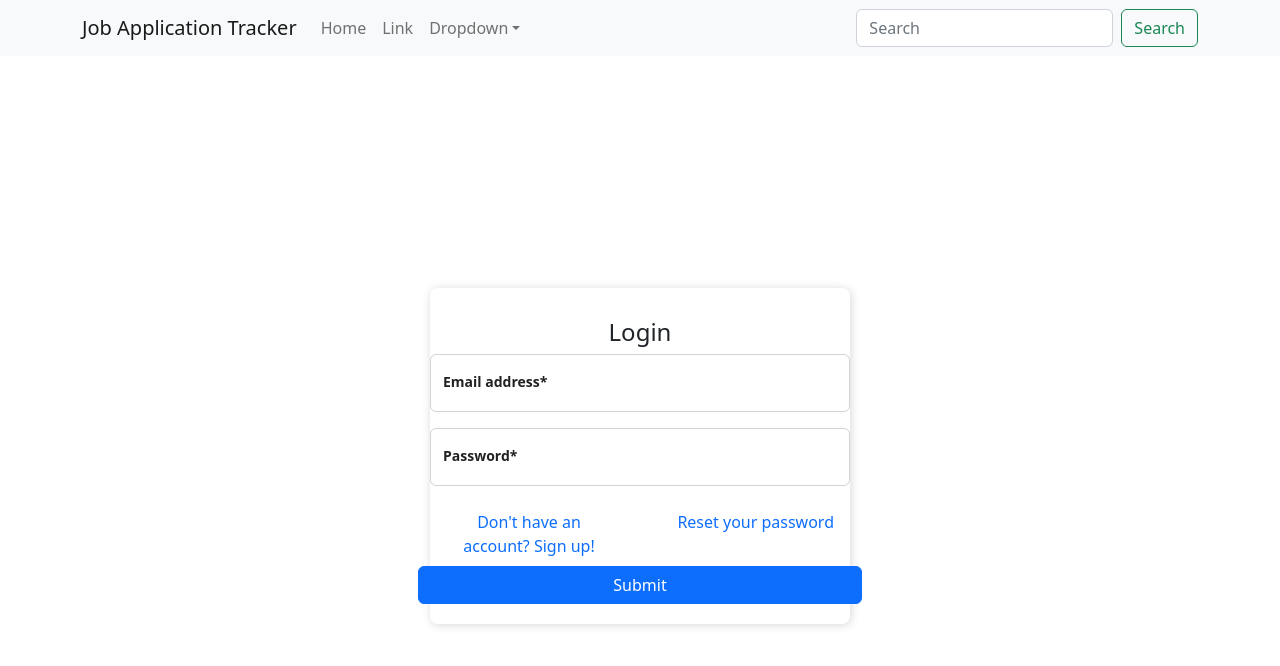
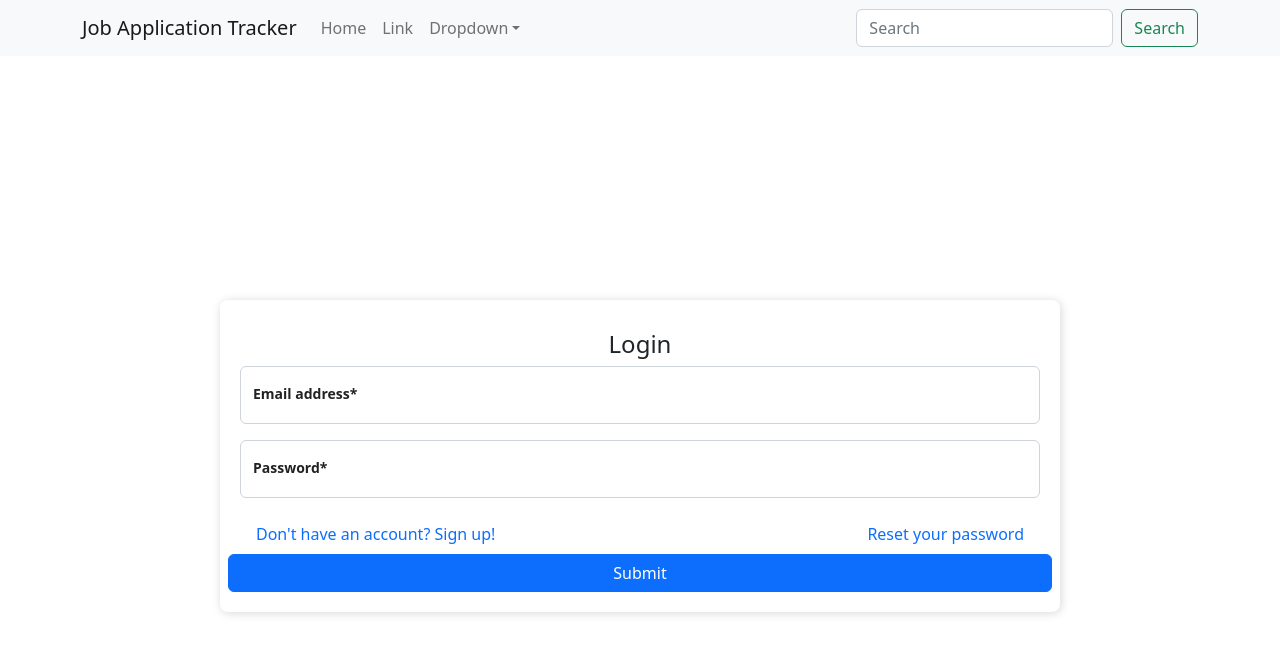
Before and after one commit to jpettit0317/JobApplicationTracker, a React (Create React App) app in the folder frontend/jobapptrackerfrontend/: page / in a window 1280 px wide. Shown: the top 666 px of the page. Built offline with nearby package versions, Linux system fonts and the light colour scheme.

Commit message:
Changed the test for App. Added some more ui to LoginPage.

```diff
--- a/frontend/jobapptrackerfrontend/src/components/Login/LoginPage.css
+++ b/frontend/jobapptrackerfrontend/src/components/Login/LoginPage.css
@@ -11,10 +11,13 @@ h1 {
 }
 
 .Auth-form {
-    width: 420px;
+    width: 840px;
+    height: fit-content;
     box-shadow: rgb(0 0 0 / 16%) 1px 1px 10px;
     padding-top: 30px;
     padding-bottom: 20px;
+    padding-left: 20px;
+    padding-right: 20px;
     border-radius: 8px;
     background-color: white;
   }
@@ -22,6 +25,8 @@ h1 {
 .Auth-form-content {
     padding-left: 12%;
     padding-right: 12%;
+    padding-top: 12%;
+    padding-bottom: 12%;
 }
 
 .Auth-form-title {
```
Also changed, not shown: 1 other file (tests, documents, lock files or other folders). Lines whose indentation alone changed are shown as unchanged.
